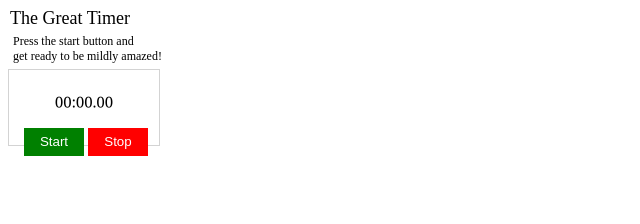
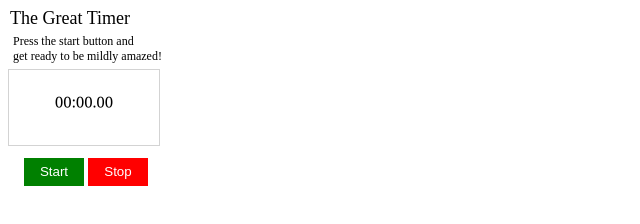
Before and after one commit to ToniKainulainen/canvas-timer, a plain HTML site: page TestHtml/index.html in a window 1280 px wide. Shown: the whole page, without its empty margins (0-640 px from the left). Drawn offline with Linux system fonts and the light colour scheme; a web font is replaced by a local one.

Commit message:
Update style.css
timer_btn top was in % instead of px.

```diff
--- a/TestHtml/css/style.css
+++ b/TestHtml/css/style.css
@@ -11,7 +11,7 @@ canvas {
     height: 28px;
     border: 1px;
     position: relative;
-    top: 30%;
+    top: 30px;
     right: 140px;
     text-align: center;
 }
```
